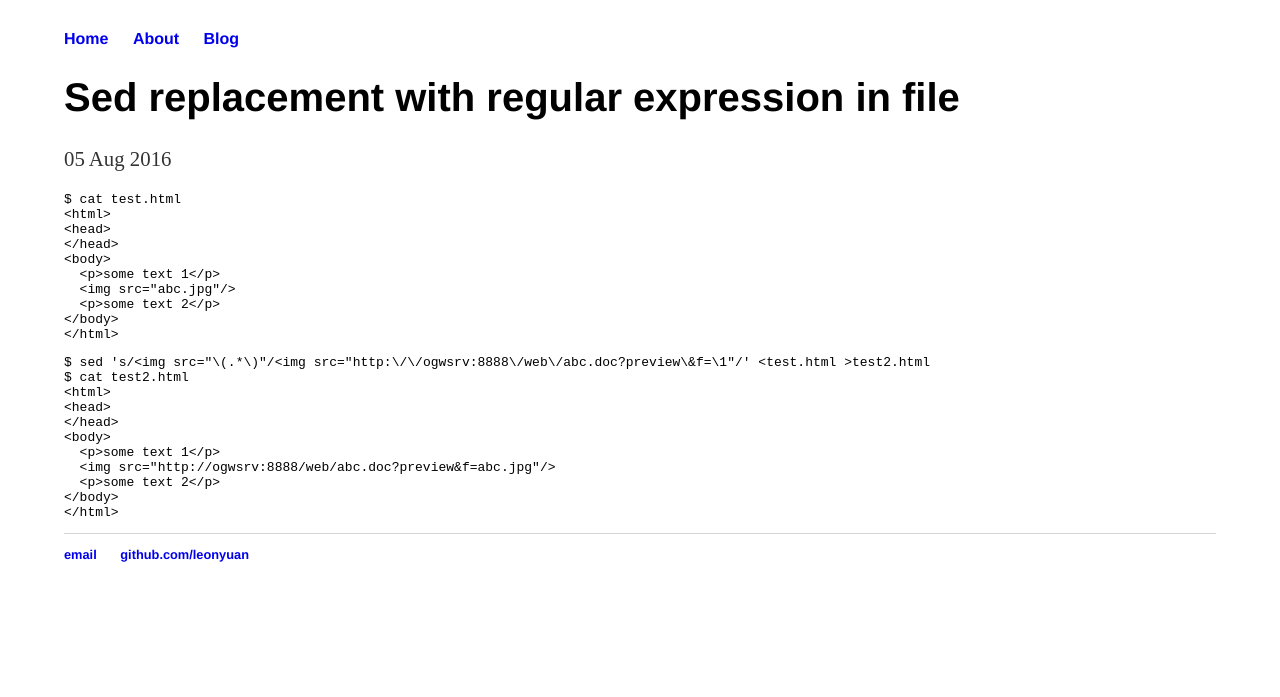
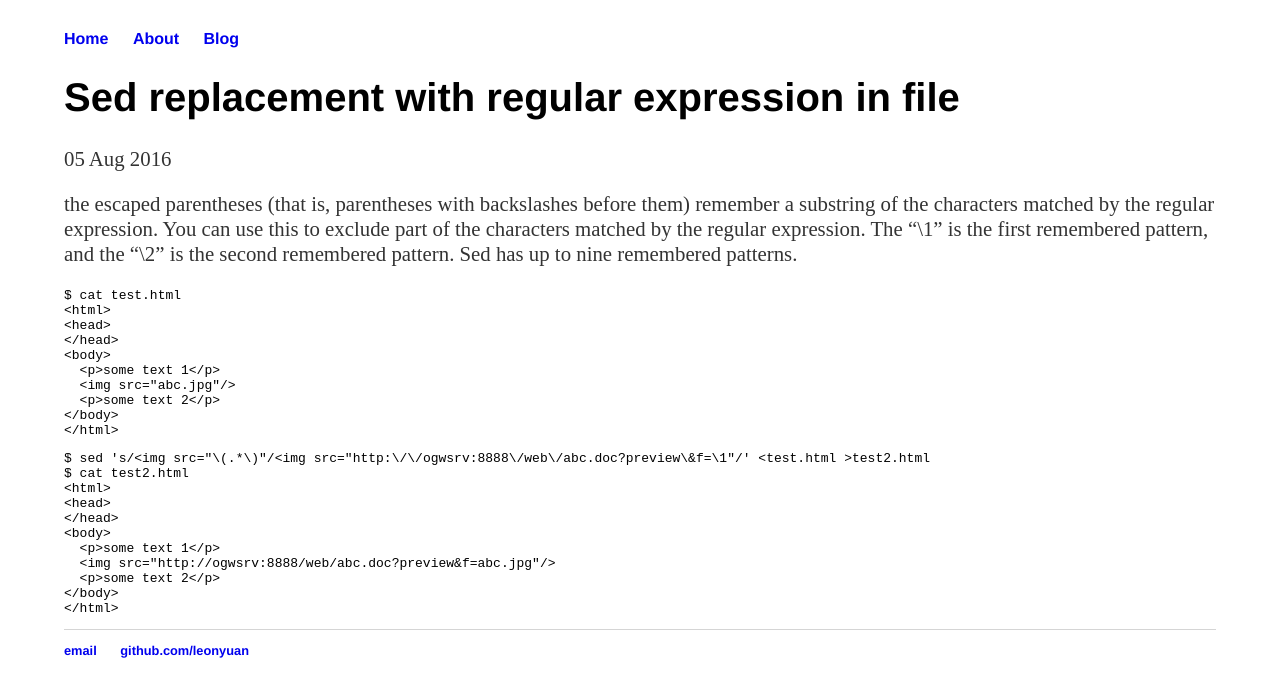
Before and after one commit to leonyuan/leonyuan.github.io, a Jekyll site: the page built from _posts/2016-08-05-sed-replacement-with-regular-expression-in-file.md, in a window 1280 px wide. Shown: the top 697 px of the page. Built offline with Jekyll 4.4.1, drawn with Linux system fonts in a browser that asks for light colours.

Commit message:
sed replacement trick

````diff
--- a/_posts/2016-08-05-sed-replacement-with-regular-expression-in-file.md
+++ b/_posts/2016-08-05-sed-replacement-with-regular-expression-in-file.md
@@ -2,6 +2,8 @@
 layout: post
 title: Sed replacement with regular expression in file
 ---
+
+the escaped parentheses (that is, parentheses with backslashes before them) remember a substring of the characters matched by the regular expression. You can use this to exclude part of the characters matched by the regular expression. The "\1" is the first remembered pattern, and the "\2" is the second remembered pattern. Sed has up to nine remembered patterns.
 
 ```sh
 $ cat test.html
````
